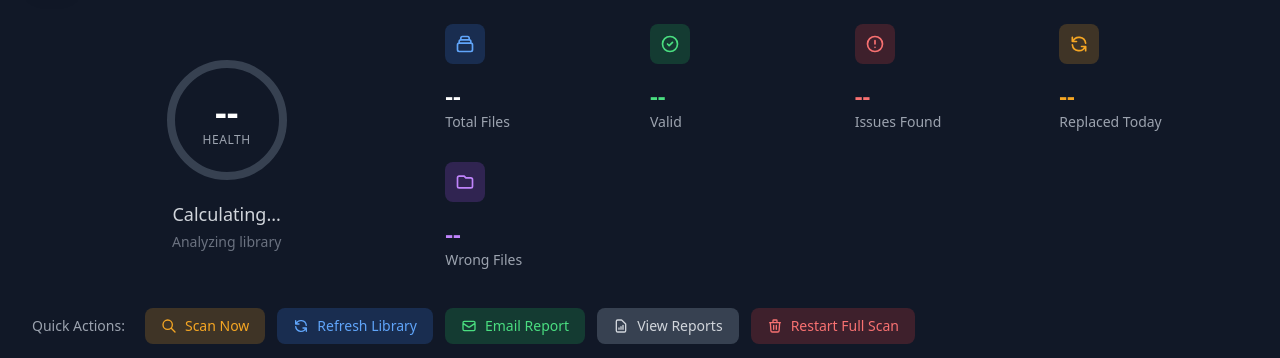
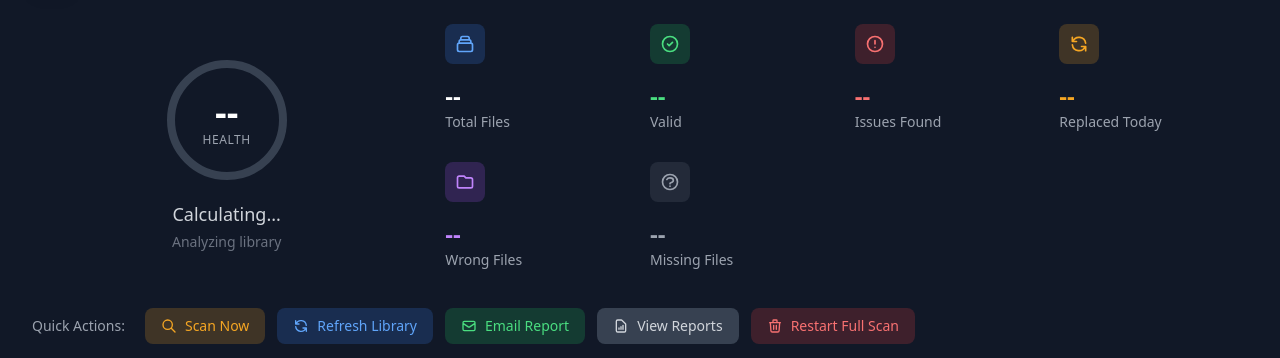
Before and after one commit to gnegelow-caylent/media-janitor, a Python web app: template src/media_janitor/templates/dashboard.html in a window 1280 px wide. Shown: the part 65-423 px from the top of the page. Run offline with Jinja, Linux system fonts and the light colour scheme; the template is opened without the code that fills it, so the values that code supplies are empty; some libraries are stand-ins or nearby versions.

Commit message:
Add missing files count to dashboard
- Add Missing Files stat card to dashboard quick stats
- Fetch missing count from /report/missing API
- Card links to reports page for full details

Co-Authored-By: Claude Opus 4.5 <noreply@anthropic.com>

```diff
--- a/src/media_janitor/templates/dashboard.html
+++ b/src/media_janitor/templates/dashboard.html
@@ -88,6 +88,18 @@
                 </div>
                 <p class="mt-4 text-2xl font-bold text-purple-400" id="stat-wrong">--</p>
                 <p class="text-sm text-gray-400">Wrong Files</p>
+            </div>
+
+            <div class="stat-card card-hover animate-slide-up stagger-4 cursor-pointer" onclick="window.location='/ui/reports'">
+                <div class="flex items-center justify-between">
+                    <div class="w-10 h-10 rounded-lg bg-gray-500/20 flex items-center justify-center">
+                        <svg class="w-5 h-5 text-gray-400" fill="none" stroke="currentColor" viewBox="0 0 24 24">
+                            <path stroke-linecap="round" stroke-linejoin="round" stroke-width="2" d="M8.228 9c.549-1.165 2.03-2 3.772-2 2.21 0 4 1.343 4 3 0 1.4-1.278 2.575-3.006 2.907-.542.104-.994.54-.994 1.093m0 3h.01M21 12a9 9 0 11-18 0 9 9 0 0118 0z"/>
+                        </svg>
+                    </div>
+                </div>
+                <p class="mt-4 text-2xl font-bold text-gray-400" id="stat-missing">--</p>
+                <p class="text-sm text-gray-400">Missing Files</p>
             </div>
         </div>
     </div>
@@ -443,6 +455,15 @@
             document.getElementById('stat-invalid').textContent = invalid.toLocaleString();
             document.getElementById('stat-replaced').textContent = `${data.replacements_today}/${data.max_replacements_per_day}`;
             document.getElementById('stat-wrong').textContent = (data.scanner.wrong_files_count || 0).toLocaleString();
+
+            // Fetch missing files count (separate API call)
+            try {
+                const missingResponse = await fetch('/report/missing');
+                const missingData = await missingResponse.json();
+                document.getElementById('stat-missing').textContent = (missingData.count || 0).toLocaleString();
+            } catch (e) {
+                document.getElementById('stat-missing').textContent = '0';
+            }
 
             // Update progress
             const total = totalEvaluated + queue;
```
